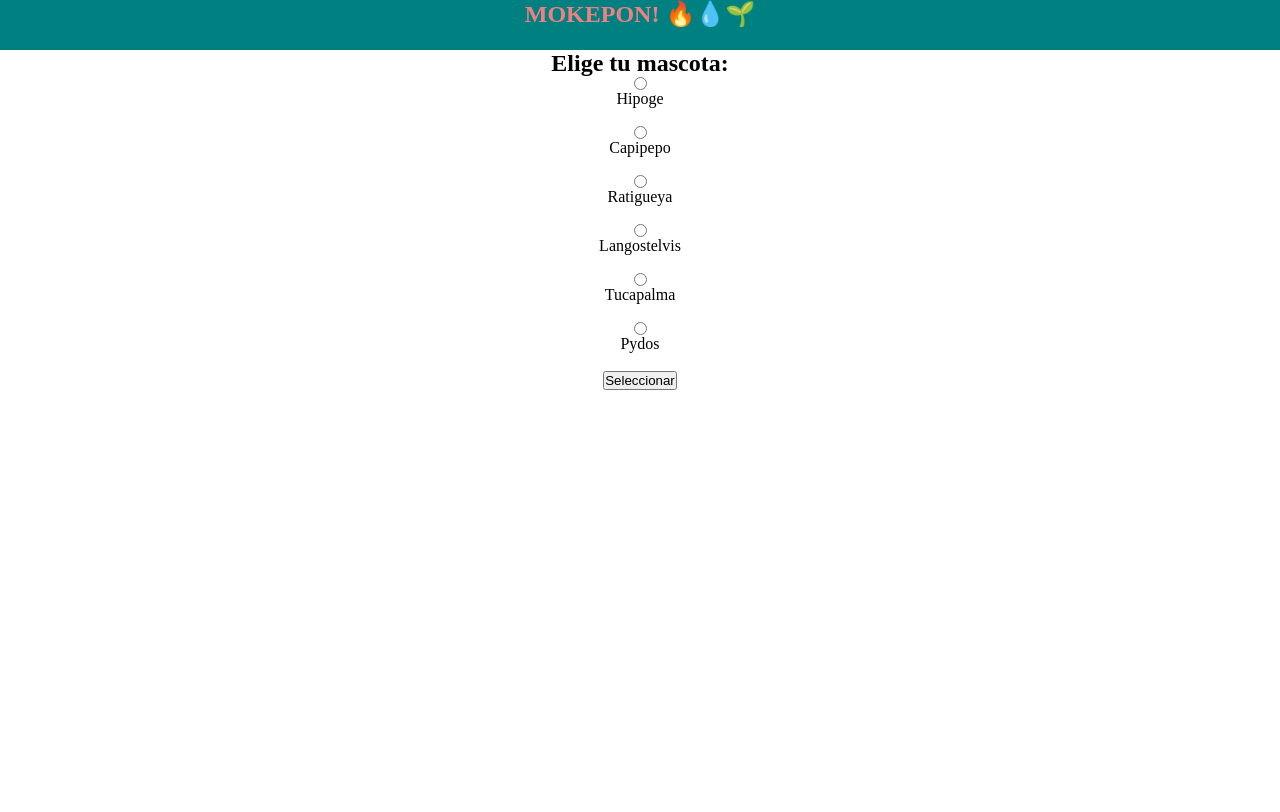
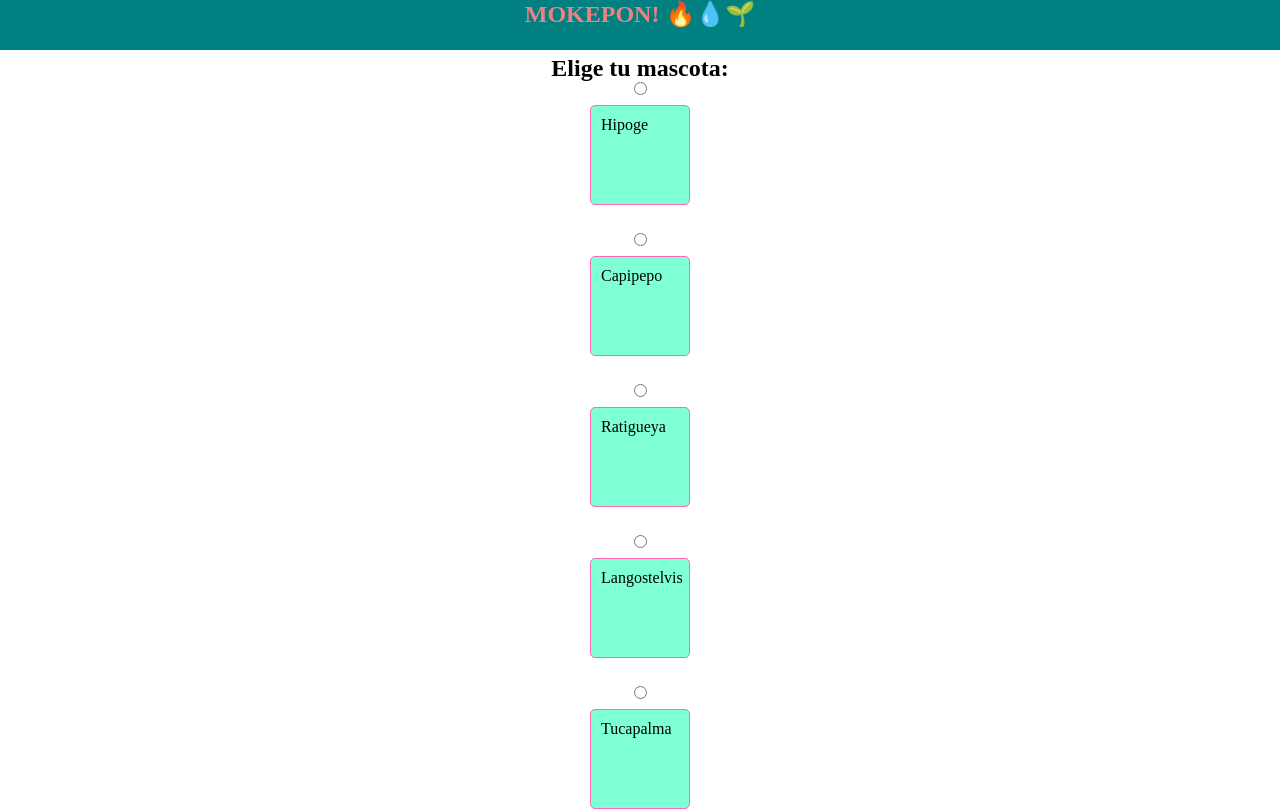
Before and after one commit to Juan17Informatico/curso-gratis-de-programacion-basica, a plain HTML site: page 01-fundamentos-de-programacion/mokepon/mokepon.html in a window 1280 px wide. Shown: the top 812 px of the page. Drawn offline with Linux system fonts and the light colour scheme.

Commit message:
Clase 37 Finalizada

```diff
--- a/01-fundamentos-de-programacion/mokepon/css/styles.css
+++ b/01-fundamentos-de-programacion/mokepon/css/styles.css
@@ -6,7 +6,7 @@
 
 .titulo {
     color: lightcoral;
-    width: 100vw;
+    max-width: 100vw;
     height: 50px;
     background-color: teal;
     text-align: center;
@@ -17,4 +17,23 @@
     flex-direction: column;
     justify-content: center;
     align-items: center;
+    padding: 5px;
 }
+
+.mokepon-card{
+    width: 100px;
+    height: 100px;
+    background-color: aquamarine;
+    padding: 10px;
+    margin: 10px;
+    border: 1px solid hotpink;
+    border-radius: 5px;
+}
+
+.btn-pet{
+    width: 100px;
+    height: 50px;
+    background-color: darkcyan;
+    border: none;
+    border-radius: 5px;
+}
--- a/01-fundamentos-de-programacion/mokepon/mokepon.html
+++ b/01-fundamentos-de-programacion/mokepon/mokepon.html
@@ -15,22 +15,22 @@
             <h2>Elige tu mascota:</h2>
 
             <input type="radio" name="mascota" id="hipoge"  class="pets" value="hipoge">
-            <label for="hipoge">Hipoge</label><br>
+            <label class="mokepon-card" for="hipoge">Hipoge</label><br>
 
             <input type="radio" name="mascota" id="capipepo"  class="pets" value="capipepo">
-            <label for="capipepo">Capipepo</label><br>
+            <label class="mokepon-card" for="capipepo">Capipepo</label><br>
 
             <input type="radio" name="mascota" id="ratigueya"  class="pets" value="ratigueya">
-            <label for="ratigueya">Ratigueya</label><br>
+            <label class="mokepon-card" for="ratigueya">Ratigueya</label><br>
 
             <input type="radio" name="mascota" id="langostelvis" class="pets" value="langostelvis">
-            <label for="langostelvis">Langostelvis</label><br>
+            <label class="mokepon-card" for="langostelvis">Langostelvis</label><br>
 
             <input type="radio" name="mascota" id="tucapalma" class="pets" value="tucapalma">
-            <label for="tucapalma">Tucapalma</label><br>
+            <label class="mokepon-card" for="tucapalma">Tucapalma</label><br>
 
             <input type="radio" name="mascota" id="pydos" class="pets" value="pydos">
-            <label for="pydos">Pydos</label><br>
+            <label class="mokepon-card" for="pydos">Pydos</label><br>
 
             <!-- Hipoge -> Agua
             Capipepo -> Tierra
@@ -39,7 +39,7 @@
             Tucapalma -> Agua y Tierra
             Pydos -> Tierra y Fuego -->
 
-            <button id="btn-pet" >Seleccionar</button>
+            <button id="btn-pet" class="btn-pet" >Seleccionar</button>
         </section>
         <section id="attack-select">
             <h2>Elige tu ataque:</h2>
```
